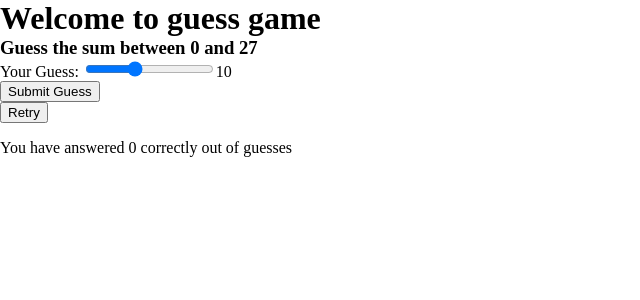
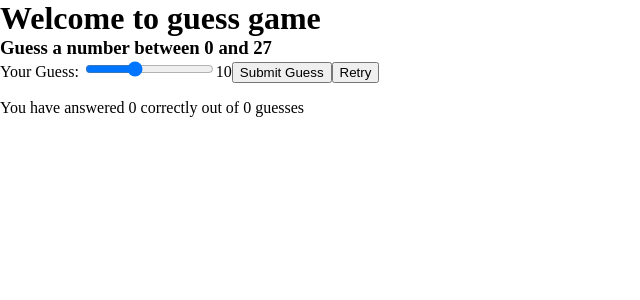
Before and after one commit to Ayiamco/angularbasics, an Angular app: page /guessgame in a window 1280 px wide. Shown: the top 300 px of the page, without its empty margins (0-640 px from the left). Built offline with nearby package versions, Linux system fonts and the light colour scheme.

Commit message:
code refactor

```diff
--- a/src/app/api.service.ts
+++ b/src/app/api.service.ts
@@ -2,7 +2,7 @@ import { Injectable } from '@angular/core';
 import {HttpClient,HttpHeaders} from "@angular/common/http";
 import {Observable,of} from "rxjs";
 import {catchError} from "rxjs/operators";
-import { GithubUser } from './githubUser';
+import { GithubUser } from './interfaces';
 
 @Injectable({
   providedIn: 'root'
--- a/src/app/github/github.component.ts
+++ b/src/app/github/github.component.ts
@@ -1,6 +1,6 @@
 import { Component, OnInit } from '@angular/core';
 import {ApiService} from "../api.service";
-import {GithubUser} from "../githubUser";
+import {GithubUser} from "../interfaces";
 
 @Component({
   selector: 'app-github',
--- a/src/app/guess-game/guess-game.component.css
+++ b/src/app/guess-game/guess-game.component.css
@@ -1,9 +1,6 @@
-.allowSubmit,
-.show-result {
-  display: block;
+.guess-correct {
+  color: green;
 }
-
-.disallowSubmit,
-.hide-result {
-  display: none;
+.guess-fail {
+  color: red;
 }
--- a/src/app/guess-game/guess-game.component.html
+++ b/src/app/guess-game/guess-game.component.html
@@ -1,16 +1,16 @@
 <h1>Welcome to guess game</h1>
-<h3>Guess the sum between 0 and 27</h3>
+<h3>Guess a number between 0 and 27</h3>
 <div>
     <label for="players-guess">Your Guess: </label>
     <input id="players-guess" [(ngModel)]="playersGuess" min="0" max="27" placeholder="Enter your guess" type="range">
     <span>{{playersGuess}}</span>
-    <button (click)="validate()" class={{allowSubmitGuess}}>Submit Guess</button>
+    <button *ngIf="allowSubmitGuess"(click)="validate()">Submit Guess</button>
     <button (click)="generate()"> Retry</button>
     <p>You have answered {{correctGuess}} correctly out of {{totalGuess}} guesses</p>
 </div>
 
 <ul *ngIf="predictions">
-    <li *ngFor="let prediction in predictions">
-        {{prediction}}
+    <li *ngFor="let prediction of predictions" class={{prediction.status}}>
+        {{prediction.data}}
     </li>
 </ul>
--- a/src/app/guess-game/guess-game.component.ts
+++ b/src/app/guess-game/guess-game.component.ts
@@ -1,4 +1,5 @@
 import { Component, OnInit } from '@angular/core';
+import { GuessData } from '../interfaces';
 import { MessageService } from '../message.service';
 
 @Component({
@@ -10,27 +11,30 @@ export class GuessGameComponent implements OnInit {
 
   playersGuess?:number;
   currentValue?:number;
-  totalGuess?:number;
+  totalGuess:number=0;
   correctGuess:number=0;
-  allowSubmitGuess:string="allowSubmit";
-  result:string="hide-result";
-  predictions?:string[];
+  allowSubmitGuess:boolean=true;
+  isCorrectGuess:boolean=false;
+  predictions:GuessData[]=[];
   generate(){
     var newNum=generateNumber();
     this.currentValue=newNum;
-    this.allowSubmitGuess="allowSubmit";
-    this.result="hide-result";
+    this.allowSubmitGuess=true;
   }
 
   validate(){
-    this.totalGuess==undefined ? this.totalGuess=0 : this.totalGuess++;
-    if(this.currentValue==this.playersGuess) this.correctGuess++;
-    this.allowSubmitGuess="disallowSubmit";
-    this.result="show-result";
-    this.messageService.add(
-      `Your guess was ${this.playersGuess} and the correct answer was ${this.currentValue}}`
-      );
-      this.predictions=this.messageService.messages;
+    if(this.currentValue==this.playersGuess){
+       this.correctGuess++;
+       this.isCorrectGuess=true
+    }
+    else this.isCorrectGuess=false;
+
+    this.totalGuess++;
+    this.allowSubmitGuess=false;
+    this.predictions.push({
+        data:`Your guess was ${this.playersGuess} and the correct answer was ${this.currentValue}`,
+        status: this.isCorrectGuess? "guess-correct" : "guess-fail"
+      });
   }
   constructor(private messageService:MessageService) {  }
 
--- a/src/app/githubUser.ts
+++ b/src/app/interfaces.ts
@@ -18,3 +18,8 @@ export interface GithubUser{
     type: string,
     site_admin: boolean
 }
+
+export interface GuessData{
+    data:string,
+    status:string
+}
```
